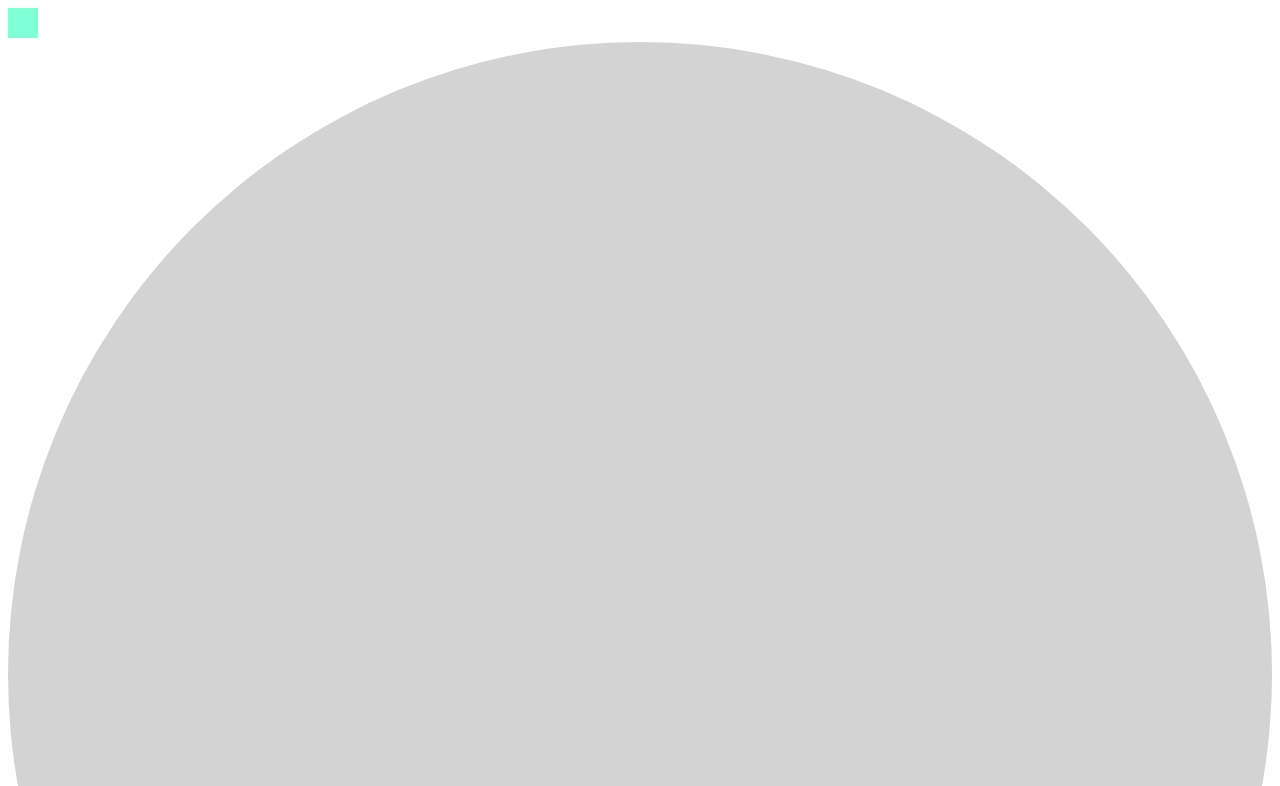
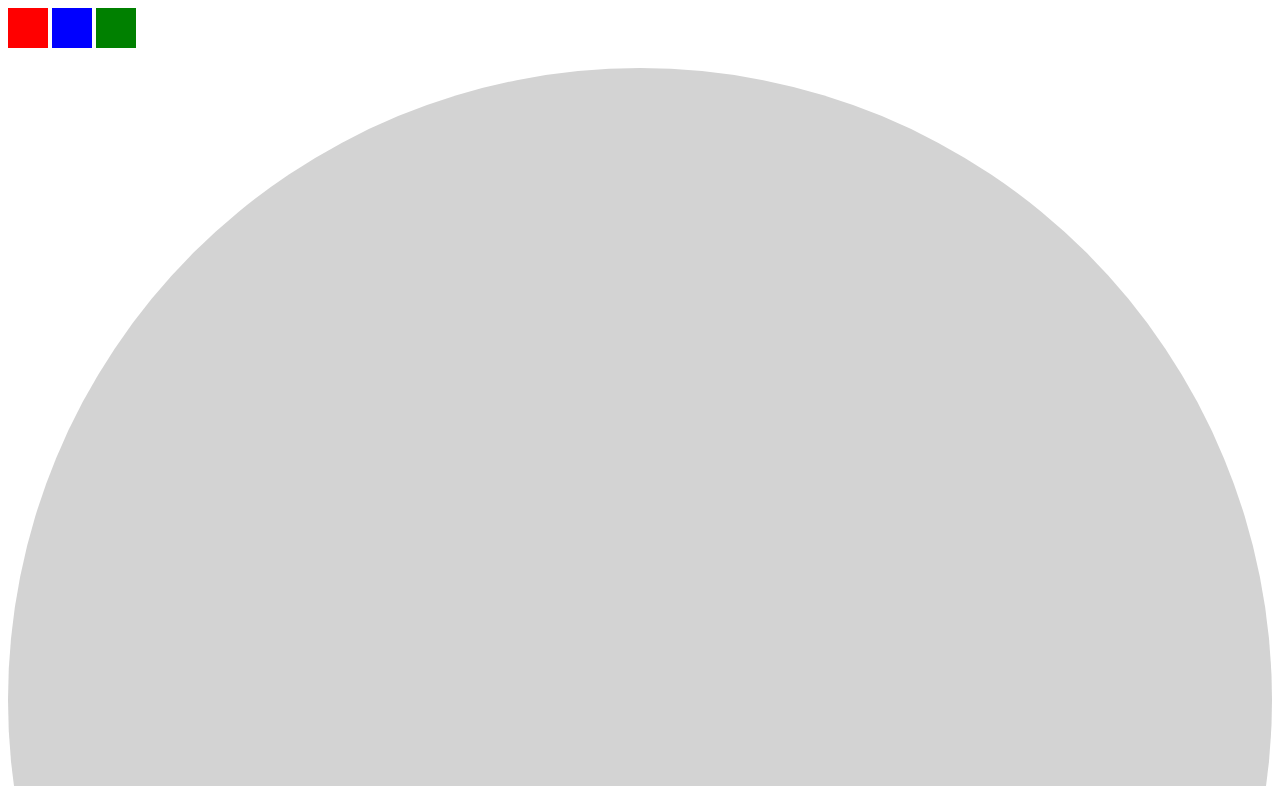
Before and after one commit to omniosi/drop-swatch, a website: page index.html in a window 1280 px wide. Shown: the top 786 px of the page. Drawn offline with Linux system fonts and the light colour scheme.

Commit message:
new setup

```diff
--- a/index.html
+++ b/index.html
@@ -13,22 +13,18 @@
 </head>
 
 <body>
-  <div class="swatches">
-    <div class="swatch one"
-      draggable="true"
-      ondragstart="onDragStart(event)">
-      <svg viewBox="0 0 20 20"
-        xmlns="http://www.w3.org/2000/svg"
-        width="30"
-        height="30"
-        fill="black">
-        <rect x="0"
-          y="0"
-          width="20"
-          height="20"></rect>
-      </svg>
-    </div>
-  </div>
+  <ul class="swatches"
+    ondragstart="dragStart(event)">
+    <li draggable="true"
+      class="swatch one"
+      data-swatch="red"></li>
+    <li draggable="true"
+      class="swatch two"
+      data-swatch="blue"></li>
+    <li draggable="true"
+      class="swatch three"
+      data-swatch="green"></li>
+  </ul>
   <div class="shape">
     <div class="shape one"
       ondragenter="onDragEnter(event)"
--- a/style.css
+++ b/style.css
@@ -1,3 +1,15 @@
-.swatches .swatch.one svg{
-  fill: aquamarine;
+.swatches{
+  margin-block-start: 0;
+  padding-inline-start: 0;
 }
+.swatches .swatch{
+  background: #000;
+  display: inline-block;
+  width: 40px;
+  height: 40px;
+  list-style: none;
+  padding-inline-start: 0;
+}
+.swatch.one{ background: red }
+.swatch.two{ background: blue }
+.swatch.three{ background: green }
```
